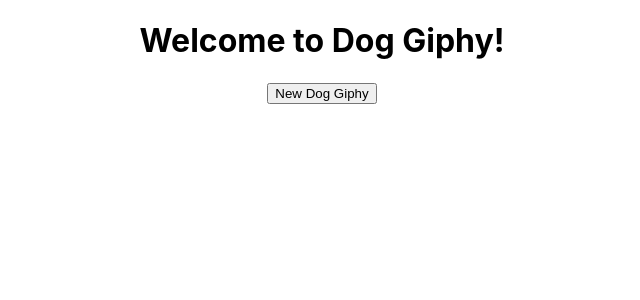
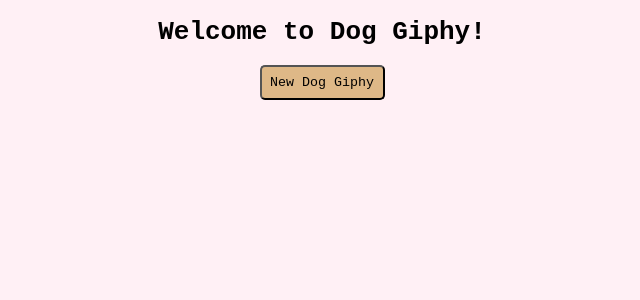
Before and after one commit to mary-rossi/react-giphy, a React (Create React App) app: page / in a window 1280 px wide. Shown: the top 300 px of the page, without its empty margins (318-958 px from the left). Built offline with nearby package versions, Linux system fonts and the light colour scheme.

Commit message:
added styling

```diff
--- a/src/App.css
+++ b/src/App.css
@@ -1,38 +1,14 @@
-.App {
+body {
+  background-color: lavenderblush;
   text-align: center;
+  font-family: monospace;
 }
 
-.App-logo {
-  height: 40vmin;
-  pointer-events: none;
+.button {
+  background-color: burlywood;
+  font-family: monospace;
+  height: 35px;
+  width: 125px;
+  border-radius: 5px;
+  margin-bottom: 20px;
 }
-
-@media (prefers-reduced-motion: no-preference) {
-  .App-logo {
-    animation: App-logo-spin infinite 20s linear;
-  }
-}
-
-.App-header {
-  background-color: #282c34;
-  min-height: 100vh;
-  display: flex;
-  flex-direction: column;
-  align-items: center;
-  justify-content: center;
-  font-size: calc(10px + 2vmin);
-  color: white;
-}
-
-.App-link {
-  color: #61dafb;
-}
-
-@keyframes App-logo-spin {
-  from {
-    transform: rotate(0deg);
-  }
-  to {
-    transform: rotate(360deg);
-  }
-}
```
